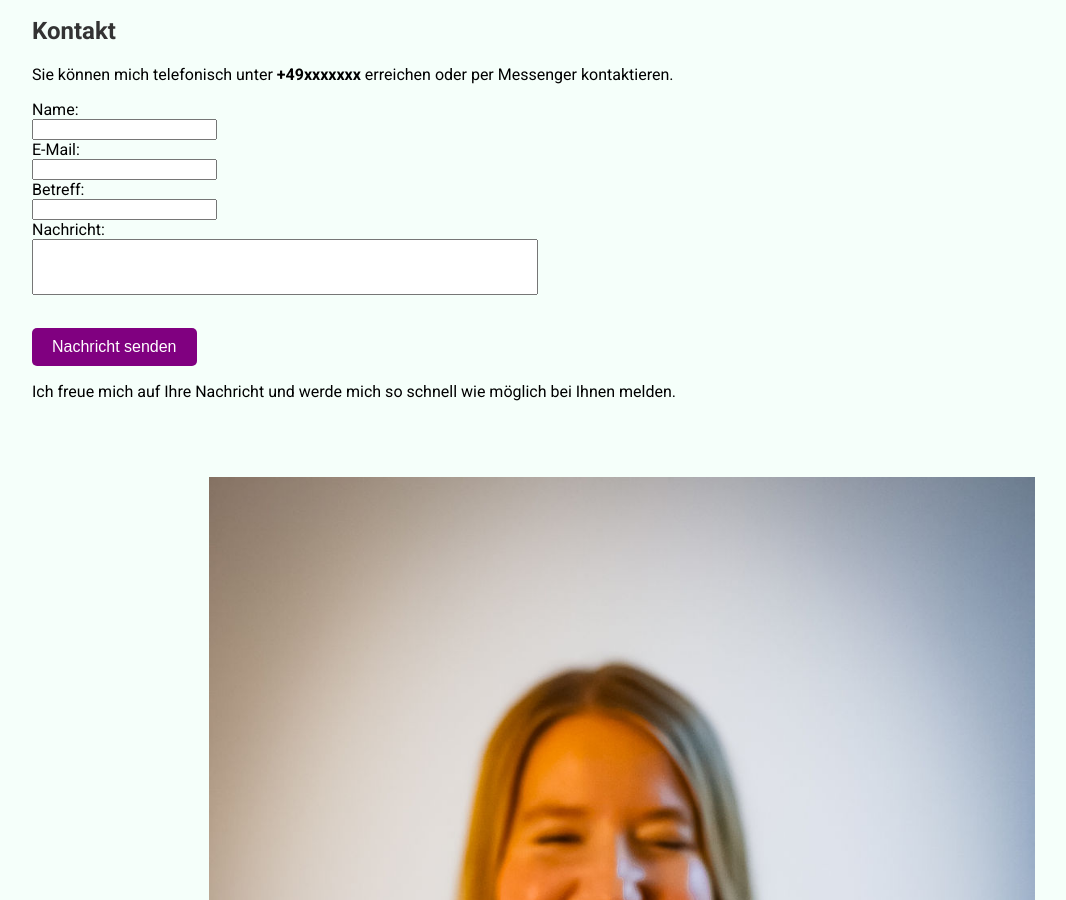
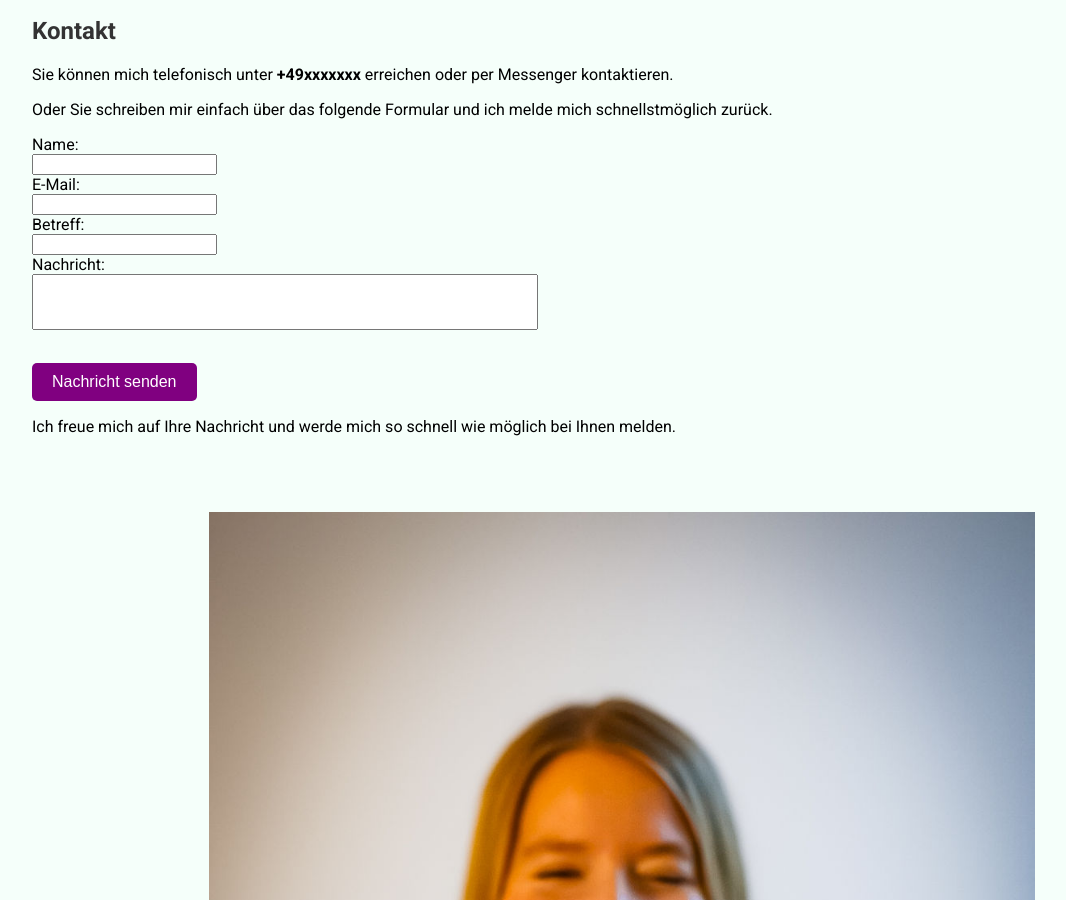
Before and after one commit to elplato/coaching_website, a plain HTML site: page index.html in a window 1280 px wide. Shown: the part 2280-3180 px from the top of the page, without its empty margins (18-1084 px from the left). Drawn offline with Linux system fonts and the light colour scheme.

Commit message:
Update index.html

```diff
--- a/index.html
+++ b/index.html
@@ -141,6 +141,7 @@
     <div id="kontakt">
       <h2>Kontakt</h2>
       <p>Sie können mich telefonisch unter <strong>+49xxxxxxx</strong> erreichen oder per Messenger kontaktieren.</p>
+      <p>Oder Sie schreiben mir einfach über das folgende Formular und ich melde mich schnellstmöglich zurück.</p>
       <form action="https://formspree.io/f/mnqeyzav" method="post">
         <label for="name">Name:</label><br>
         <input type="text" id="name" name="name"><br>
```
